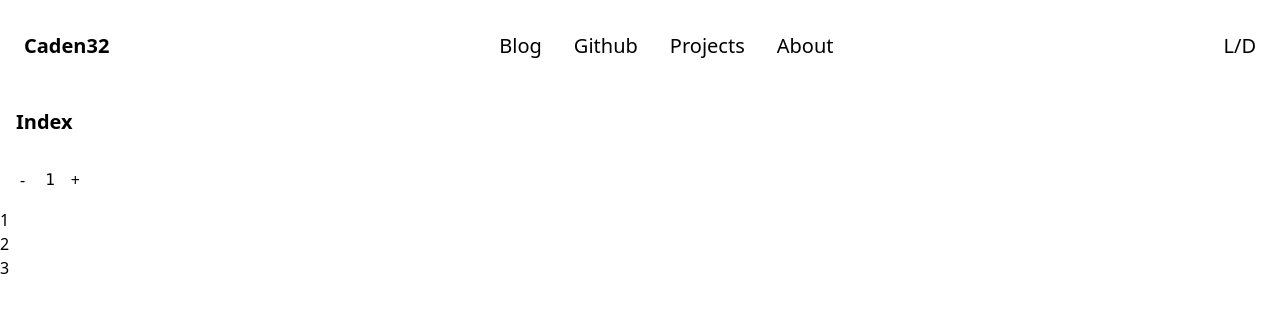
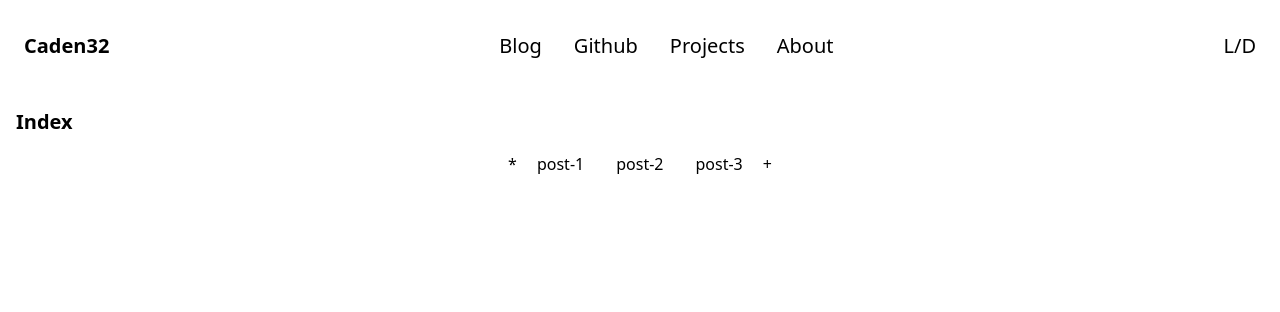
Before and after one commit to Caden64/blog, an Astro site: page / in a window 1280 px wide. Built offline with nearby package versions, Linux system fonts and the light colour scheme; Astro itself is replaced by a stand-in of ours.

Commit message:
better css formatting

```diff
--- a/src/components/Counter.tsx
+++ b/src/components/Counter.tsx
@@ -15,19 +15,22 @@ export default function Counter(props: any) {
 
     return (
         <>
-            <div class="flex p-4">
-                <button onClick={subtract} class="px-1">-</button>
-                <pre class="px-4">{count()}</pre>
-                <button onClick={add}>+</button>
-            </div>
-            <div>
+            <div class="flex items-center justify-center">
+                <Show when={count() > 1} fallback={<div class="px-1">*</div>}>
+                    <button onClick={subtract} class="px-1">-</button>
+                </Show>
                 <For each={props.wow} fallback={<div>loading...</div>}>
                     {(item) => <div>
                         <Show when={item.data.id >= count() && item.data.id < count() + 3}>
-                            {item.data.id}
+                            <a href={`blog/${item.slug}`} class="px-4">
+                                {item.slug}
+                            </a>
                         </Show>
                     </div>}
                 </For>
+                <Show when={props.wow.length > count() + 2} fallback={<div class="px-1">*</div>}>
+                    <button onClick={add} class="px-1">+</button>
+                </Show>
             </div>
         </>
     )
```
